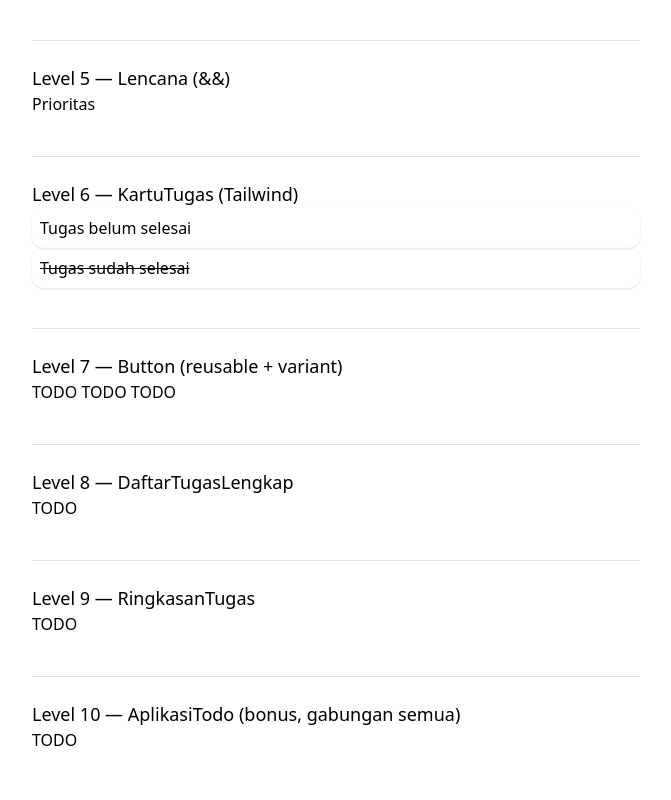
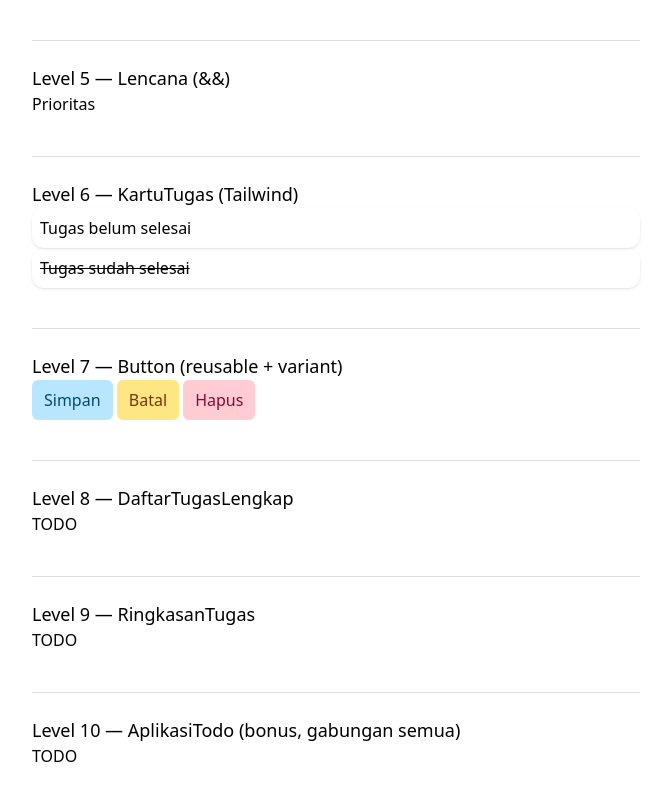
Before and after one commit to webdev-if-its/frontend-5053241036, a React (Vite) app in the folder pertemuan-03/: page / in a window 1280 px wide. Shown: the part 780-1580 px from the top of the page, without its empty margins (304-975 px from the left). Built offline with nearby package versions, Linux system fonts and the light colour scheme.

Commit message:
pertemuan-03: level 7 selesai

```diff
--- a/pertemuan-03/src/components/Button.tsx
+++ b/pertemuan-03/src/components/Button.tsx
@@ -7,6 +7,26 @@
 //   warna latar berbeda per variant) — ini komponen REUSABLE: satu
 //   komponen, tiga tampilan, diatur lewat props.
 // Lihat SOAL.md untuk kontrak lengkap.
-export function Button(props: any) {
-  return <button>TODO</button>
+import type { ReactNode } from "react"
+
+type ButtonProps = {
+  variant : "primary" | "secondary" | "danger"
+  children : ReactNode
+  onClick? : () => void
 }
+
+const variantClasses : Record<ButtonProps["variant"], string > = {
+  primary : "bg-sky-200 text-sky-900",
+  secondary: "bg-amber-200 text-amber-900",
+  danger: "bg-rose-200 text-rose-900",
+}
+
+export function Button({variant, children, onClick} : ButtonProps) {
+  return (
+    <button
+    className = { `px-3 py-2 rounded-md ${variantClasses[variant]}`}
+    onClick={onClick}>
+      {children}
+    </button>
+  )
+}
```
